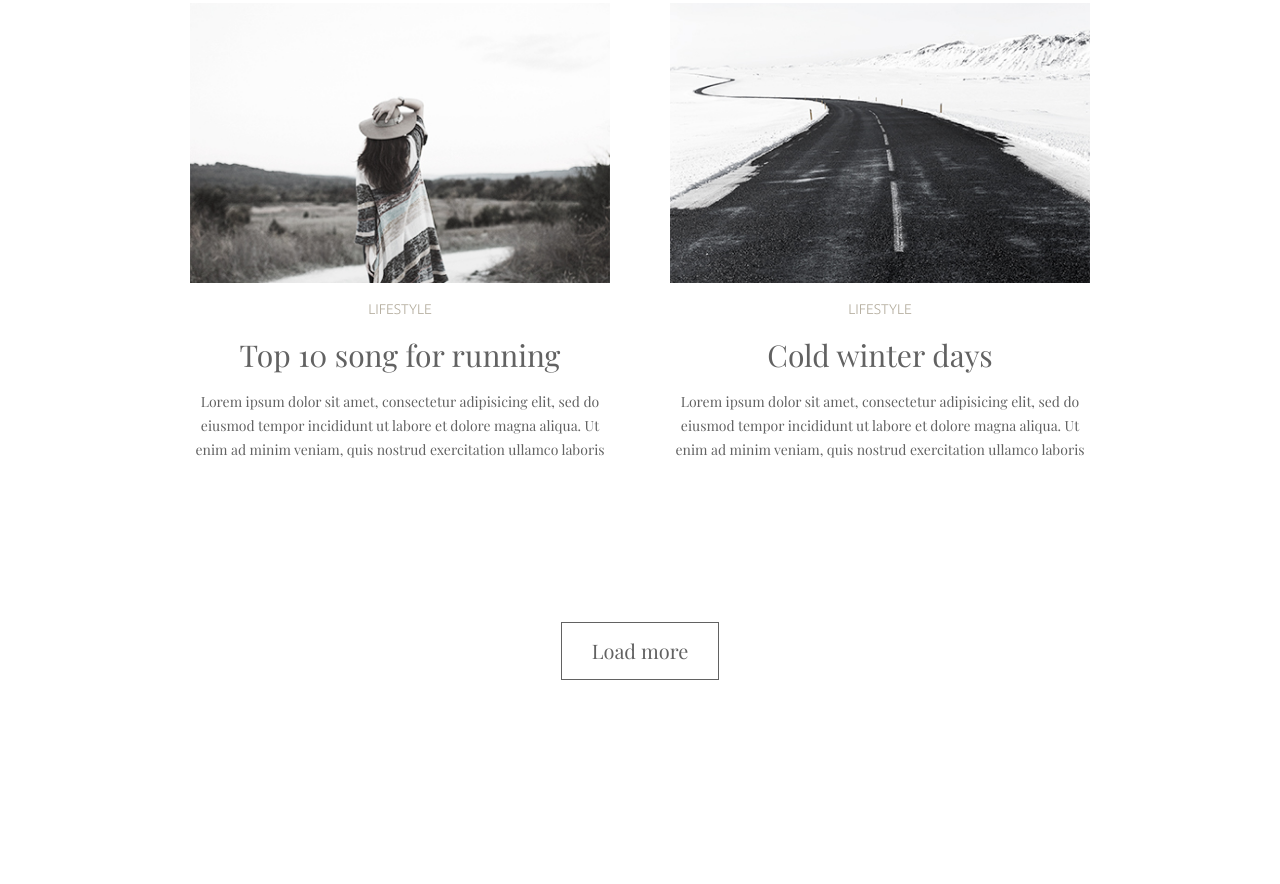
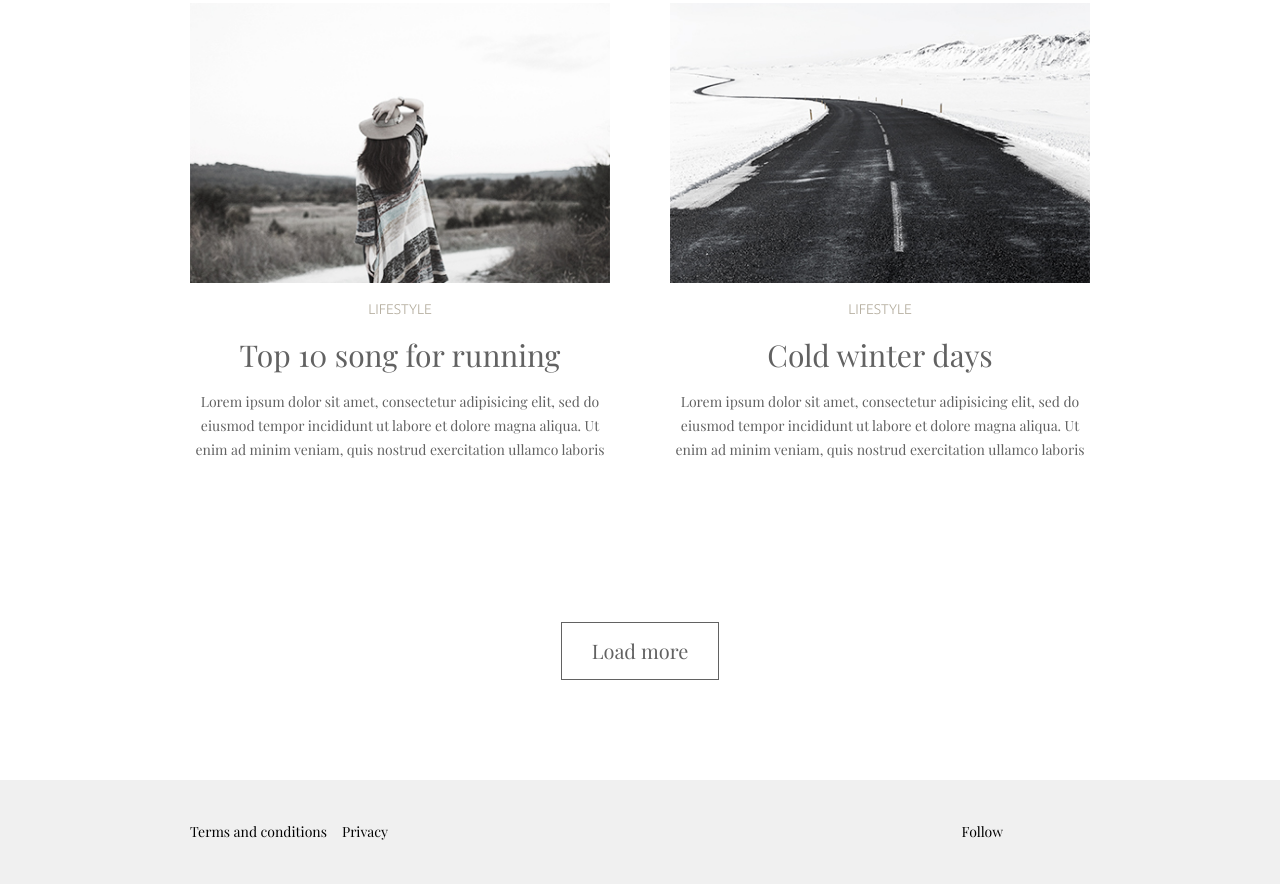
Before and after one commit to Verruckterdrachen/Minimo, a website: page #src/index.html in a window 1280 px wide. Shown: the part 2827-3711 px from the top of the page. Before the commit the page ends 3507 px from the top, so only its background shows below. Drawn offline with nearby package versions, Linux system fonts and the light colour scheme; files that its build step writes are made by us from their sources; a web font is replaced by a local one.

Commit message:
add footer

```diff
--- a/#src/_footer.html
+++ b/#src/_footer.html
@@ -1,5 +1,16 @@
 <footer class="footer">
 	<div class="footer__container _container">
-
+		<div class="footer__body">
+			<ul class="footer__list">
+				<li class="footer__item"><a href="" class="footer__link">Terms and conditions</a></li>
+				<li class="footer__item"><a href="" class="footer__link">Privacy</a></li>
+			</ul>
+			<div class="footer__media">
+				<a href="" class="footer__link">Follow</a>
+				<a href="" class="footer__icon _icon-facebook"></a>
+				<a href="" class="footer__icon _icon-twitter"></a>
+				<a href="" class="footer__icon _icon-instagram"></a>
+			</div>
+		</div>
 	</div>
 </footer>
--- a/#src/scss/footer.scss
+++ b/#src/scss/footer.scss
@@ -1,5 +1,49 @@
-footer {
+//====================================================================================================
+.footer {
+	background-color: #f0f0f0;
+	@include adaptiv-value("margin-top", 100, 60, 1);
+	&__body {
+		display: flex;
+		align-items: center;
+		padding: 35px 0px;
+	}
+	&__list {
+		display: flex;
+		flex-wrap: wrap;
+		flex: 1 1 auto;
+		margin: 0px 30px 0px 0px;
+	}
+	&__item {
+		padding: 5px 0px;
+		&:not(:last-child) {
+			margin: 0px 15px 0px 0px;
+		}
+	}
+	&__link {
+		color: #000;
+		line-height: math.div(24, $fontSize) * 100%;
+		@media (any-hover: hover) {
+			&:hover {
+				text-decoration: underline;
+			}
+		}
+	}
+	&__media {
+		display: flex;
+		align-items: center;
+		& > *:not(:last-child) {
+			margin: 0px 15px 0px 0px;
+		}
+	}
+	&__icon {
+		font-size: 18px;
+		color: inherit;
+		transition: color 0.3s ease 0s;
+		@media (any-hover: hover) {
+			&:hover {
+				color: #000;
+			}
+		}
+	}
 }
 //====================================================================================================
-
-//====================================================================================================
```
Also changed, not shown: Minimo/index.html (+12 -1 lines), Minimo/css/style.min.css.
